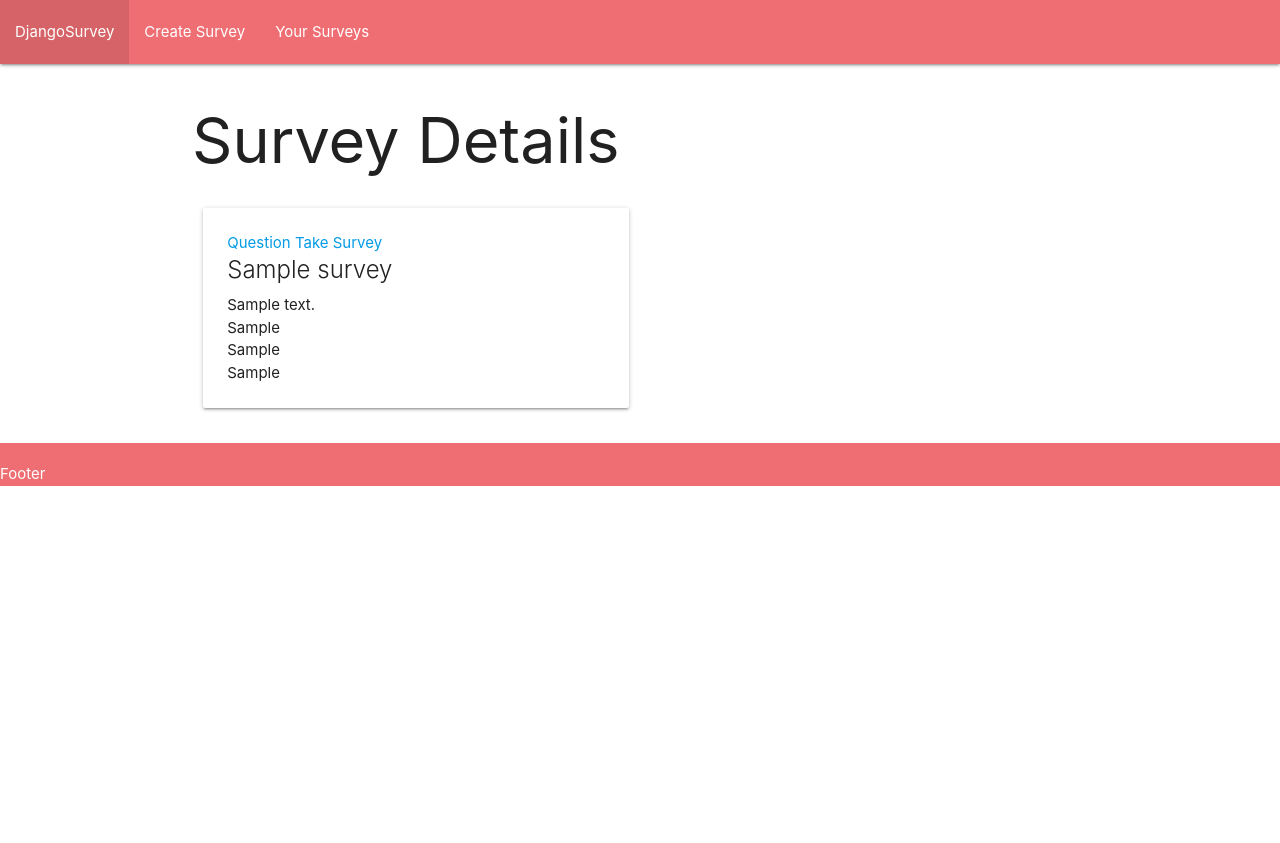
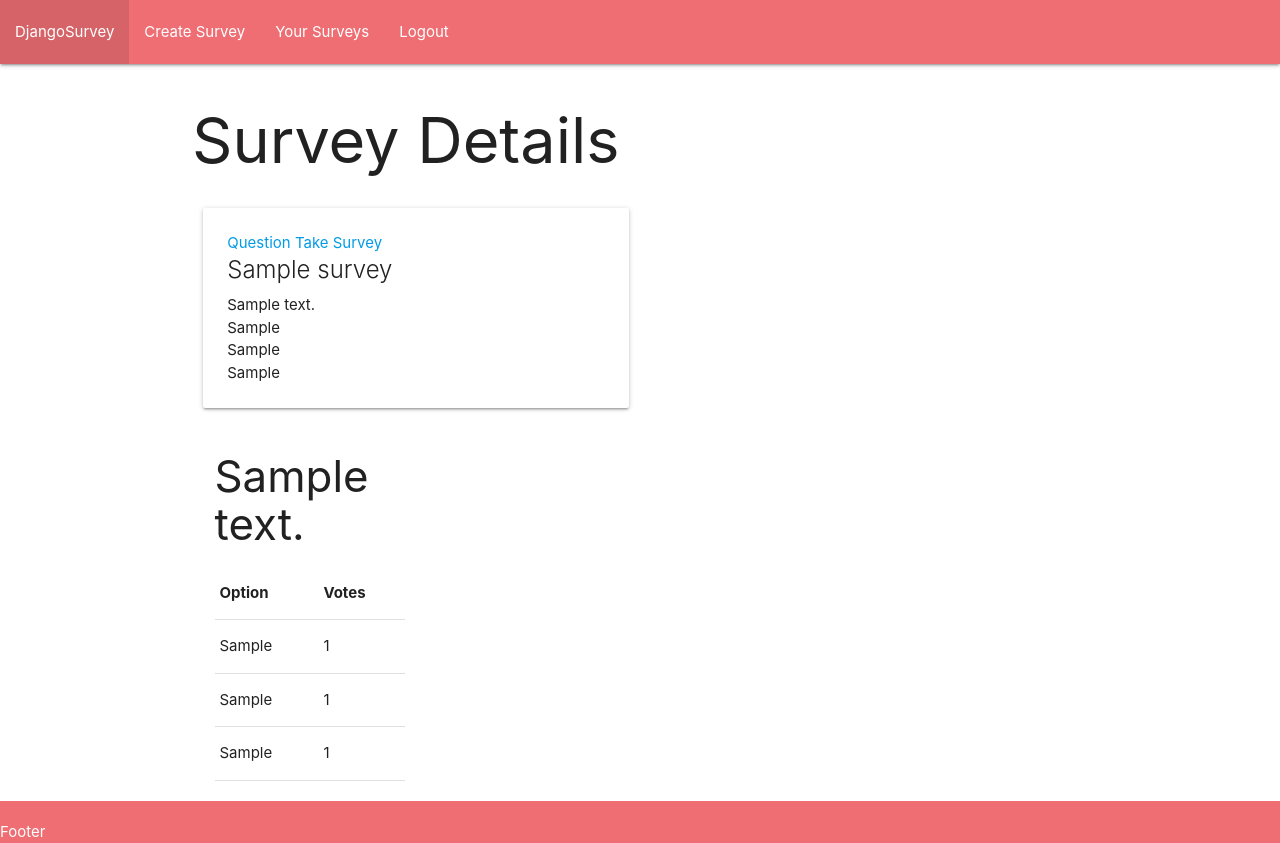
Before and after one commit to saifao/django-survey, a Django app: page /surveys/1/ in a window 1280 px wide. Before the commit the page ends 486 px from the top, so only its background shows below. Run offline with Django 4.2, Linux system fonts and the light colour scheme; a user stored in the database is signed in; tables that the repository leaves empty hold one stand-in row (values such as "Sample post").

Commit message:
Implemented a feature that displays survey questions and votes as tables  in the details page

```diff
--- a/djangosurvey/settings.py
+++ b/djangosurvey/settings.py
@@ -124,6 +124,8 @@ STATIC_URL = 'static/'
 
 LOGIN_REDIRECT_URL = '/surveys/'
 
+LOGOUT_REDIRECT_URL = '/surveys/'
+
 # Default primary key field type
 # https://docs.djangoproject.com/en/4.0/ref/settings/#default-auto-field
 
--- a/main_app/templates/base.html
+++ b/main_app/templates/base.html
@@ -22,6 +22,7 @@
                     <li><a href="#">Django<span>Survey</span></a></li>
                     <li><a href="{% url 'create' %}">Create Survey</a></li>
                     <li><a href="{% url 'dashboard'%}">Your Surveys</a></li>
+                    <li><a href="{% url 'logout' %}">Logout</a></li>
                 </ul>
                 {% else %}
                 <ul class="login-nav">
--- a/main_app/templates/surveys/detail.html
+++ b/main_app/templates/surveys/detail.html
@@ -19,4 +19,32 @@
       </div>
     </div>
 
+  <div class="col s6">
+    <div class="highlight">
+      {% for question in questions %}
+      <h3>{{ question.question_text}}</h3>
+      <table>
+        <thead>
+          <th>Option</th>
+          <th>Votes</th>
+        </thead>
+        <tbody>
+          <tr>
+            <td>{{ question.option_one }}</td>
+            <td>{{ question.option_one_votes }}</td>
+          </tr>
+          <tr>
+            <td>{{ question.option_two }}</td>
+            <td>{{ question.option_two_votes }}</td>
+          </tr>
+          <tr>
+            <td>{{ question.option_three }}</td>
+            <td>{{ question.option_three_votes }}</td>
+          </tr>
+        </tbody>
+      </table>
+      {% endfor %}
+    </div>
+    </div>
+
 {% endblock %}
```
